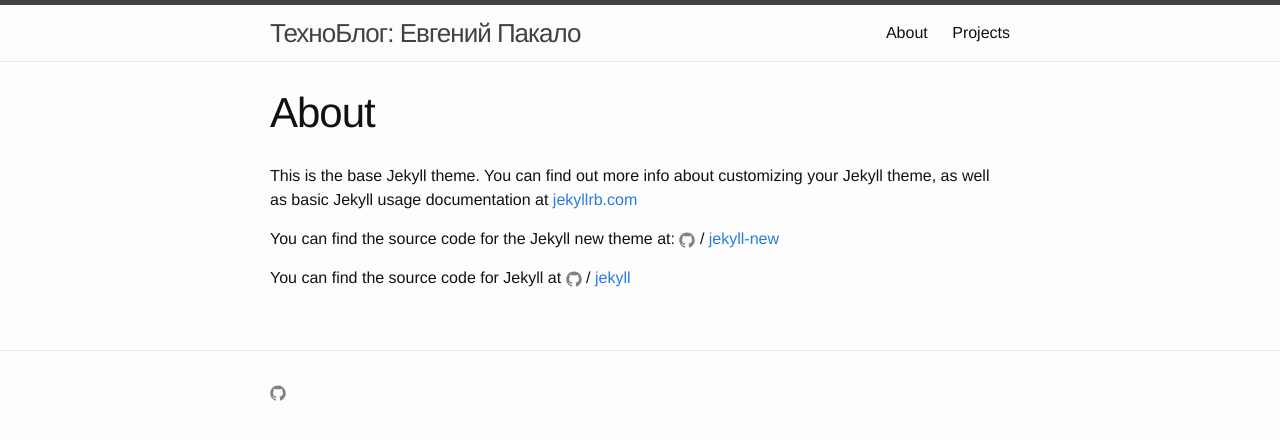
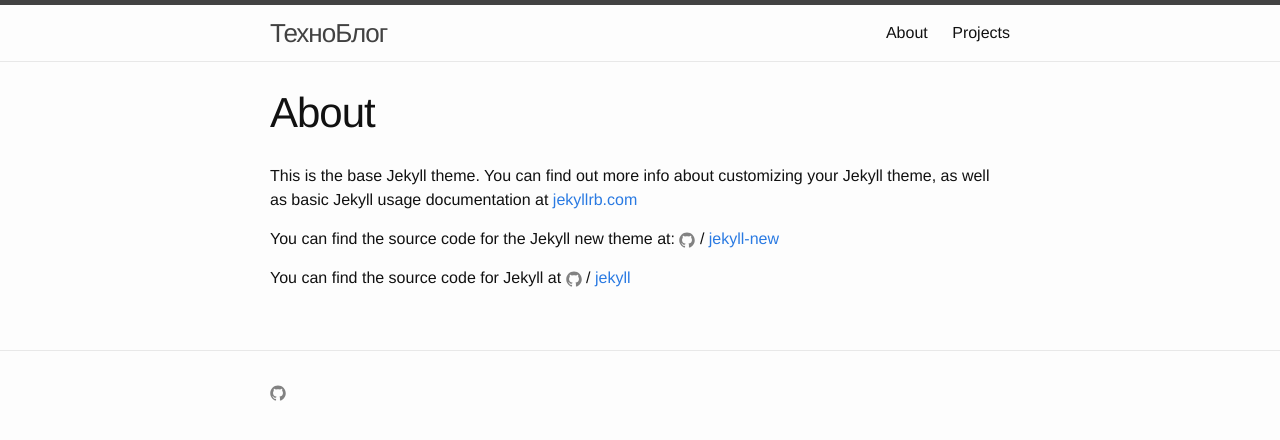
Before and after one commit to wcoder/wcoder.github.io, a Jekyll site: the page built from pages/about.md, in a window 1280 px wide. Shown: the top 440 px of the page. Built offline with Jekyll 4.4.1, drawn with Linux system fonts in a browser that asks for light colours.

Commit message:
Fixed layouts

```diff
--- a/_includes/head.html
+++ b/_includes/head.html
@@ -8,5 +8,5 @@
 
 	<link rel="stylesheet" href="{{ "/css/main.css" | prepend: site.baseurl }}">
 	<link rel="canonical" href="{{ page.url | replace:'index.html','' | prepend: site.baseurl | prepend: site.url }}">
-	<link rel="alternate" type="application/rss+xml" title="{{ site.title }}" href="{{ "/atom.xml" | prepend: site.baseurl | prepend: site.url }}">
+	<link rel="alternate" type="application/atom+xml" title="{{ site.title }}" href="{{ "/atom.xml" | prepend: site.baseurl | prepend: site.url }}" />
 </head>
--- a/_includes/header.html
+++ b/_includes/header.html
@@ -1,6 +1,6 @@
 <header class="site-header">
 	<div class="wrapper">
-		<a class="site-title" href="{{ site.baseurl }}/">{{ site.title }}</a>
+		<a class="site-title" href="{{ site.baseurl }}/">{{ site.shortTitle }}</a>
 
 		<nav class="site-nav">
 			<a href="#" class="menu-icon">
--- a/index.html
+++ b/index.html
@@ -1,10 +1,7 @@
 ---
 layout: default
 ---
-
 <div class="home">
-
-	<h1 class="page-heading">Posts</h1>
 
 	<ul class="post-list">
 		{% assign sortedPosts = site.posts | sort: 'date' %}
@@ -18,6 +15,4 @@
 		{% endfor %}
 	</ul>
 
-	<p class="rss-subscribe">subscribe <a href="{{ "/feed.xml" | prepend: site.baseurl }}">via RSS</a></p>
-
 </div>
```
